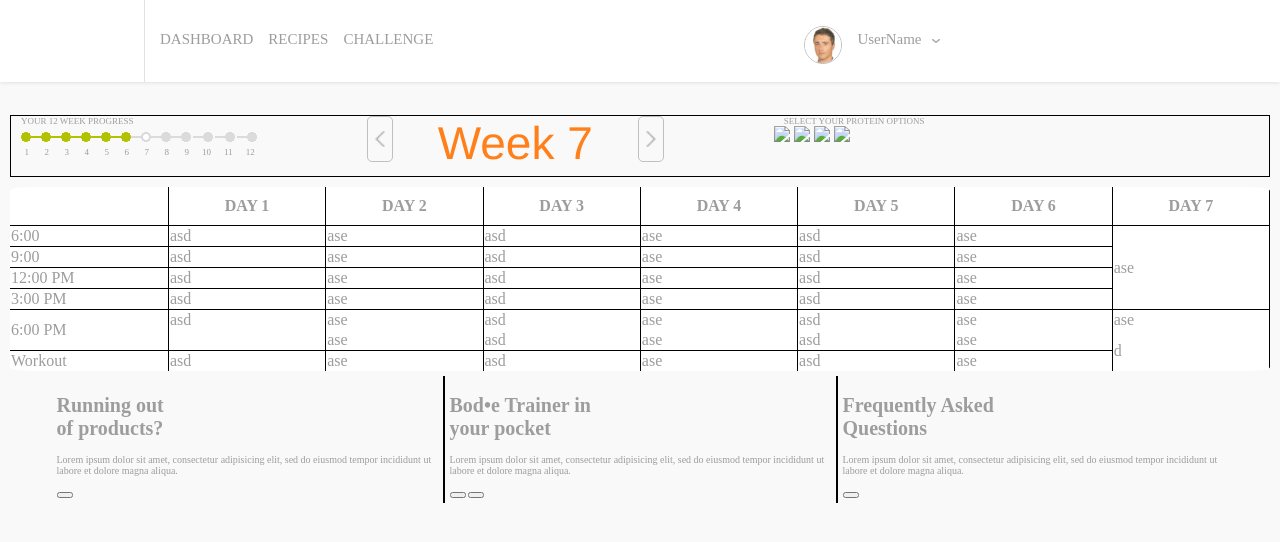
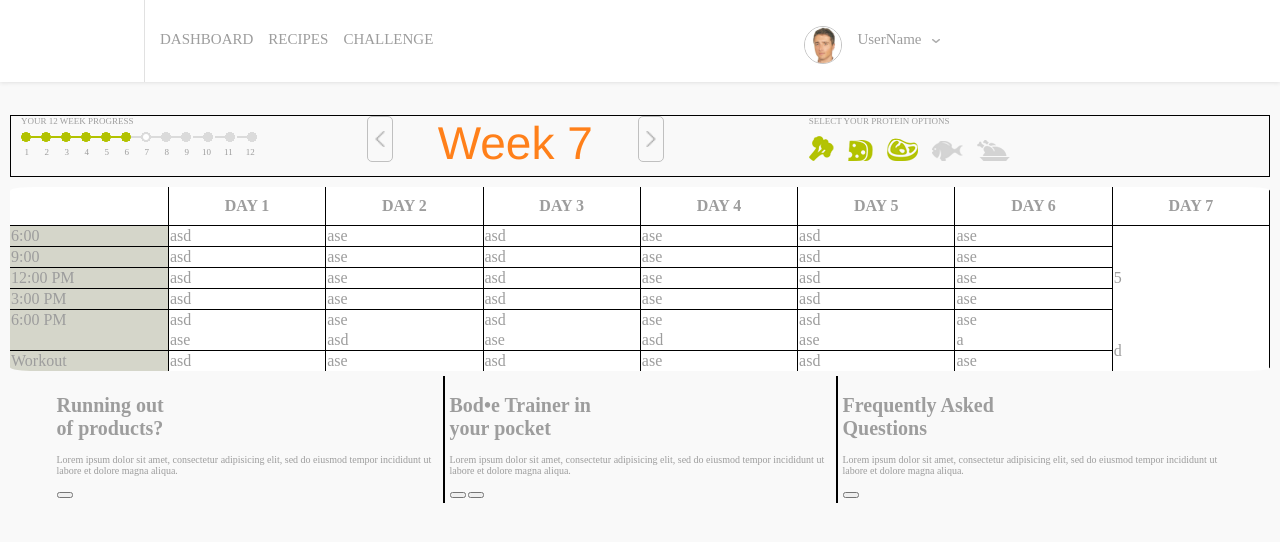
Before and after one commit to DanielLepszy/Front-end-excercise, a website: page src/index.html in a window 1280 px wide. Drawn offline with Linux system fonts and the light colour scheme.

Commit message:
working on main table

```diff
--- a/src/index.html
+++ b/src/index.html
@@ -76,10 +76,11 @@
             <div class="selectProtein">
                 <p>SELECT YOUR PROTEIN OPTIONS</p>
                 <div class="proteinOptions">
-                    <img src="#">
-                    <img src="#">
-                    <img src="#">
-                    <img src="#">
+                    <img src="broccoli.png">
+                    <img src="cheese.png">
+                    <img src="meal.png">
+                    <img src="fish.png">
+                    <img src="chicken.png">
                 </div>
 
             </div>
@@ -105,7 +106,7 @@
                         <td>ase</td>
                         <td>asd</td>
                         <td>ase</td>
-                        <td rowspan="4">ase</td>
+                        <td rowspan="5">5</td>
                     </tr>
                     <tr>
                         <td>9:00</td>
@@ -115,6 +116,7 @@
                         <td>ase</td>
                         <td>asd</td>
                         <td>ase</td>
+
 
                     </tr>
                     <tr>
@@ -138,14 +140,14 @@
 
                     </tr>
                     <tr>
-                        <td rowspan="2">6:00 PM</td>
+                        <td>6:00 PM</td>
                         <td>asd</td>
                         <td>ase</td>
                         <td>asd</td>
                         <td>ase</td>
                         <td>asd</td>
                         <td>ase</td>
-                        <td>ase</td>
+
                     </tr>
                     <tr>
                         <td></td>
@@ -154,6 +156,7 @@
                         <td>ase</td>
                         <td>asd</td>
                         <td>ase</td>
+                        <td >a</td>
                         <td rowspan="2">d</td>
                     </tr>
                     <tr>
@@ -164,6 +167,7 @@
                         <td>ase</td>
                         <td>asd</td>
                         <td>ase</td>
+
 
 
                     </tr>
--- a/src/scss/style.scss
+++ b/src/scss/style.scss
@@ -91,7 +91,7 @@ body {
 #topOfContainer .selectProtein
 {
     margin-right:0px;
-    margin-left:110px;
+    margin-left:135px;
 }
 #topOfContainer .weekProgress p,
 #topOfContainer .selectProtein p
@@ -142,6 +142,12 @@ body {
    padding-left:45px;
    padding-right:45px;
 }
+.proteinOptions img
+{
+    padding-left:10px;
+    padding-top:10px;
+
+}
 #tableBox {
     border-radius:2%;
     margin: 5px;
@@ -158,8 +164,13 @@ body {
 
 .tableCells tr:not(:nth-child(1)):not(:nth-child(7)) {
     border-top: 1px solid black;
+
 }
-
+.tableCells tr td:first-child
+{
+    //background-color:#b3c304;
+    background-color:#d5d6ca;
+}
 .tableCells th,
 .tableCells td {
     border-right: 1px solid black;
@@ -192,6 +203,7 @@ body {
     border-right: 2px solid black;
 }
 
+
 // @media screen and (min-width:0px) and (max-width:670px)
 // {
 //     #container{
```
Also changed, not shown: src/Shape 1.png (added), src/Shape 2.png (added), src/cheese.png (added), src/chicken.png (added), src/css/style.css, src/fish.png (added), src/meal.png (added).
